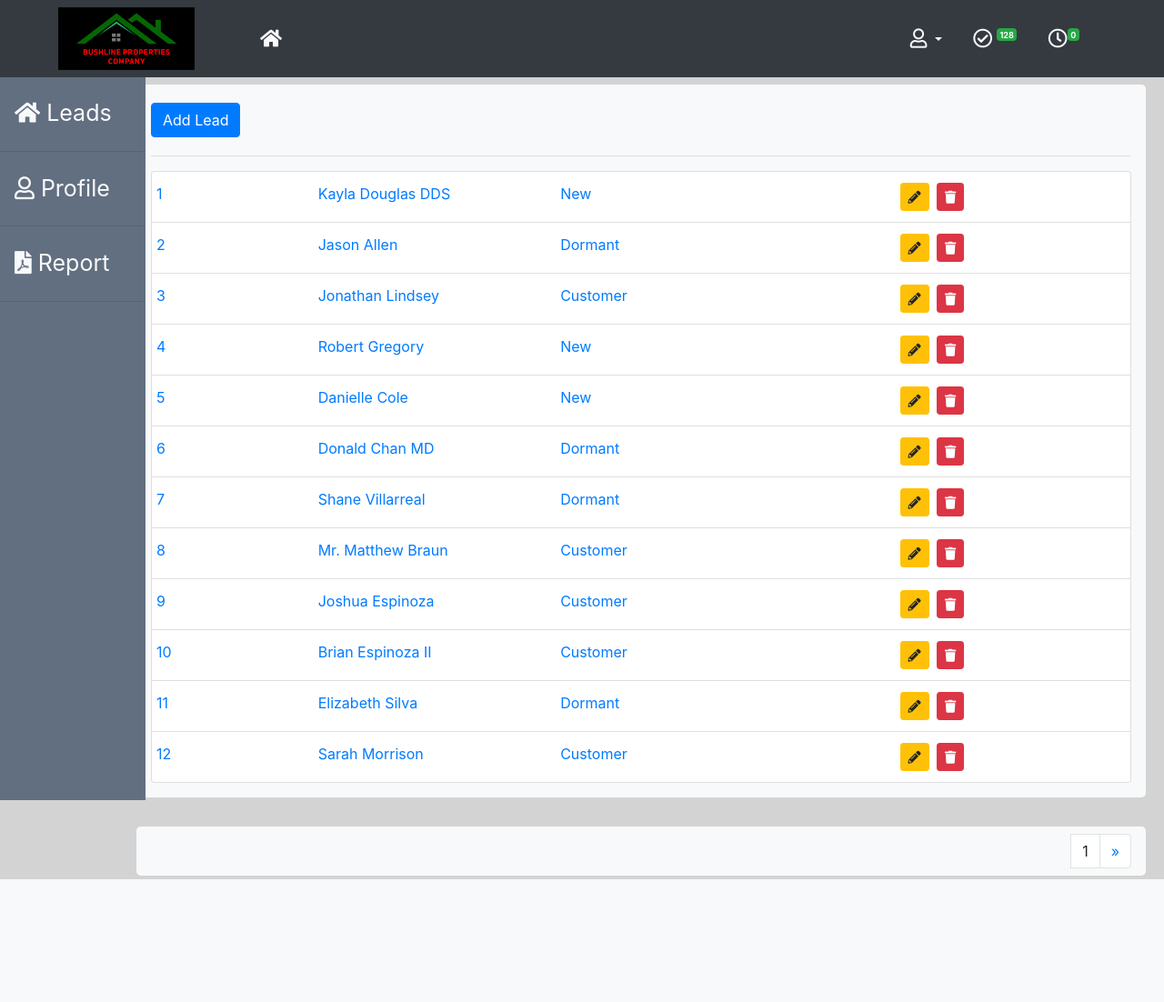
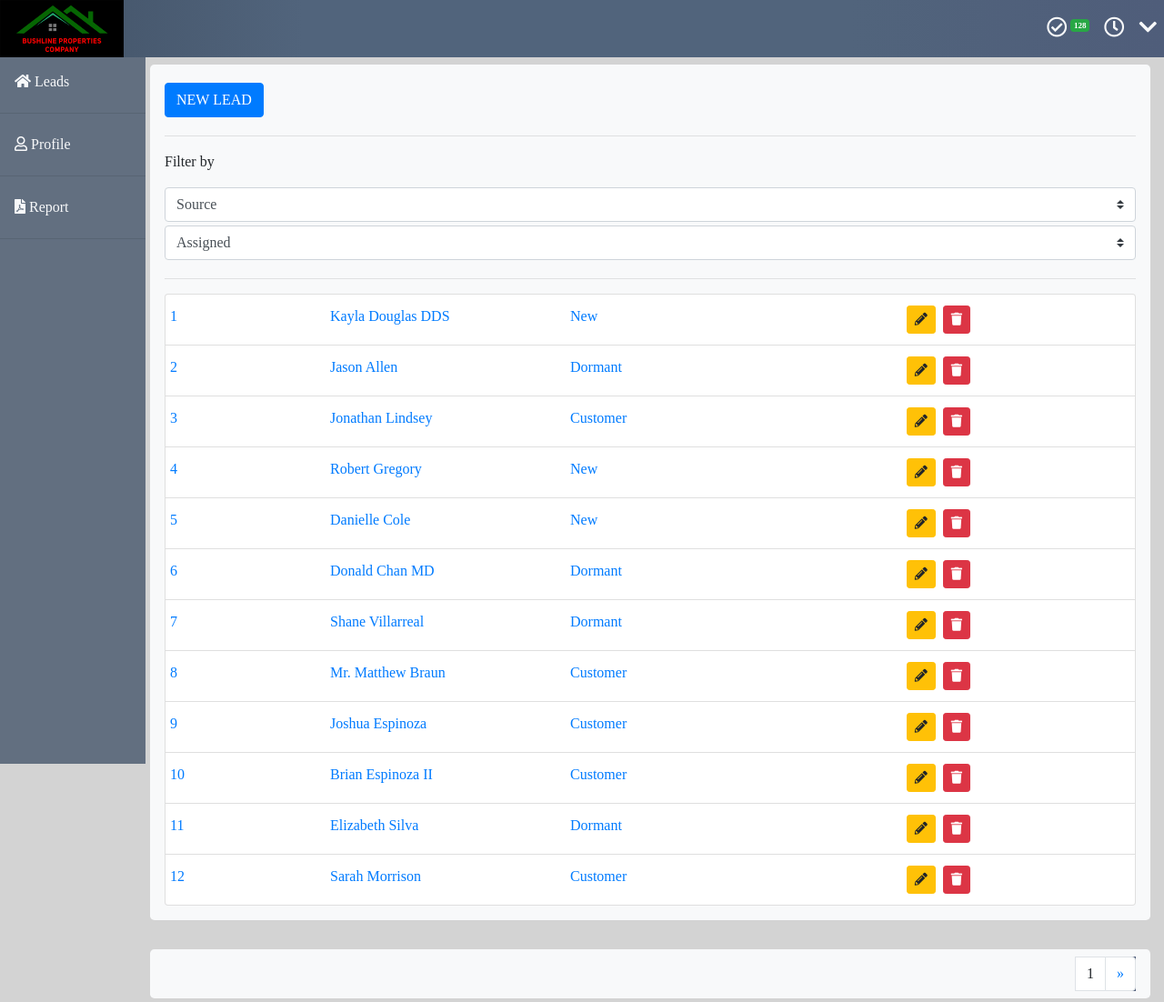
Before and after one commit to FrezeSteve/crm, a Django app: page / in a window 1280 px wide. Shown: the whole page at 91% size. Before the commit the page ends 967 px from the top, so only its background shows below. Run offline with Django 3.2, Linux system fonts and the light colour scheme; a user stored in the database is signed in; data comes from the database, SQL or seed files in the repository; both versions use the stored data as it was after the commit; some libraries are stand-ins or nearby versions.

Commit message:
Some major upgrades: Frontend

```diff
--- a/lead/static/css/style.css
+++ b/lead/static/css/style.css
@@ -1,94 +1,143 @@
+* {
+    margin: 0;
+    padding: 0;
+}
+
 body {
     background-color: lightgrey;
+    font-family: "Roboto, 'Helvetica Neue', Helvetica, Arial, sans-serif";
 }
 
 .jumbotron {
     background-color: #f8f9fa!important;
 }
 
-@media screen and (max-width: 425px) {
-  #vismd {
-    visibility: hidden;
+nav {
+    background-image: linear-gradient(to right, #415165 0%, #51647c 26%, #51647c 73%, #4f5d7a 100%);
+}
+
+@media screen and (min-width: 600px) {
+    /*tabs and laptops*/
+    nav.navbar {
+        display: flex;
+        z-index: 2;
+        max-height: 63px;
+    }
+    .fa-sm-lg {
+        font-size: 1.4em;
+        line-height: .75em;
+        vertical-align: -.0667em;
+    }
+    #bimg {
+        max-width: 30%;
+        height: 63px;
+    }
+    a.navbar-brand {
+        display: contents;
+    }
+    .navbar-dark .navbar-toggler {
+        border: 0px;
+    }
+    .navbar-expand .navbar-toggler {
         display: none;
     }
-  nav .container a.navbar-brand img#bimg {
-    width: 100px;
+    a#navbarDrop.dropdown-toggle::after {
+        display: none;
+    }
+    .dropdown-menu {
+        right: .25em;
+        left: 79%;
+    }
+    .sidenav {
+        height: 100%;
+        width: 160px;
+        margin-top: 1rem;
+        position: fixed;
+        z-index: 1;
+        top: 24px;
+        left: 0;
+        background-color: #626f80;
+        overflow-x: hidden;
+        padding-top: 2rem;
+        transition: all 500ms linear;
+    }
+    .sidenav a {
+        padding: 6px 8px 6px 16px;
+        text-decoration: none;
+        color: #818181;
+        display: block;
+    }
+    .sidenav a:hover {
+        color: #f1f1f1;
+    }
+    .dmain {
+        margin-left: 150px !important;
     }
 }
 
-@media screen and (min-width: 768px) {
-  #vismd {
-    visibility: visible;
+@media screen and (max-width: 600px) {
+    /*mobile devices*/
+    nav.navbar {
+        display: flex;
+        z-index: 2;
     }
-  nav .container a.navbar-brand img#bimg {
-    width: 150px;
+    #bimg {
+        max-width: 30%;
     }
-  nav .navbar-toggler-icon {
-    visibility: hidden;
+    a.navbar-brand {
+        display: contents;
     }
-  .sidenav {
-    visibility: visible;
+    .navbar-dark .navbar-toggler {
+        border: 0px;
     }
+    .navbar-expand .navbar-toggler {
+        display: initial;
     }
-
-.dmain {
-  margin-left: 130px !important;
+    a#navbarDrop.dropdown-toggle::after {
+        display: none;
     }
-
+    .dropdown-menu {
+        width: 100%;
+        border: 0px;
+        border-radius: 2px;
+    }
     .sidenav {
         height: 100%;
         width: 160px;
-  margin-top: 80px;
+        margin-top: 1rem;
         position: fixed;
         z-index: 1;
-  top: 0;
-  left: 0;
+        top: 24px;
+        left: -200px;
         background-color: #626f80;
         overflow-x: hidden;
-  padding-top: 20px;
+        padding-top: 2rem;
+        transition: all 500ms linear;
     }
-
-.show {
-  visibility: visible !important;
-}
-
     .sidenav a {
         padding: 6px 8px 6px 16px;
         text-decoration: none;
-  font-size: 25px;
         color: #818181;
         display: block;
     }
-
     .sidenav a:hover {
         color: #f1f1f1;
     }
-
-.main {
-  margin-left: 160px;
-  /* Same as the width of the sidenav */
-  font-size: 28px;
-  /* Increased text to enable scrolling */
-  padding: 0px 10px;
+    .activateNav {
+        left: 0px !important;
     }
-
-@media screen and (max-width: 425px) {
-  .sidenav {
-    width: 160px;
-    margin-top: 54px;
-    visibility: hidden;
+    .btn-sm-mobile {
+        padding: .25rem .5rem;
+        font-size: .875rem;
+        line-height: 1.5;
+        border-radius: .2rem;
+        width: 100%;
     }
-  .navbar-toggler-icon {
-    visibility: visible;
+    .btn-primary {
+        border-color: #03a9f4 !important;
+        background-color: #03a9f4 !important;
     }
-  .container .navbar-brand, .container .navbar-nav .fa-home {
-    visibility: hidden;
+    #vismd {
         display: none;
     }
-  .dmain {
-    margin: 0px !important;
 }
-  .sidenav a {
-    font-size: 18px;
-  }
-}
--- a/lead/templates/lead/base.html
+++ b/lead/templates/lead/base.html
@@ -36,8 +36,8 @@
   {% block scripts %} {% endblock scripts %}
   <script>
     $(document).ready(function () {
-      $('.navbar-toggler-icon').click(function (e) {
-        $('.sidenav').toggleClass('show')
+      $('.navbar-toggler').click(function (e) {
+        $('.sidenav').toggleClass('activateNav')
       })
     })
   </script>
--- a/lead/templates/lead/lead_list.html
+++ b/lead/templates/lead/lead_list.html
@@ -2,6 +2,7 @@
 <title>
   {% block title %} List of Leads {% endblock title %}
 </title>
+
 <body>
   <div class="container">
     {% block content %}
@@ -10,12 +11,26 @@
         <div class="col-12">
           <div class="jumbotron p-3 mt-2">
             <div class="buttons">
-              <a href="{% url 'lead_new' %}" class="btn btn-primary my-1"
-                >Add Lead</a
-              >
+              <a href="{% url 'lead_new' %}" class="btn btn-sm-mobile text-left btn-primary my-1">NEW LEAD</a>
             </div>
 
             <hr />
+            <div class="filters">
+              <p>Filter by</p>
+              <select class="custom-select mb-1">
+                <option selected>Source</option>
+                <option value="1">One</option>
+                <option value="2">Two</option>
+                <option value="3">Three</option>
+              </select>
+              <select class="custom-select mb-1">
+                <option selected>Assigned</option>
+                <option value="1">One</option>
+                <option value="2">Two</option>
+                <option value="3">Three</option>
+              </select>
+            </div>
+            <hr>
             <ul class="list-group">
               {% for lead in lead_list %}
 
@@ -35,22 +50,10 @@
                     </a>
                   </div>
                   <div id="vismd" class="col-12 col-md-3 px-0 text-right">
-                    <a
-                      href="{% url 'lead_edit' pk=lead.pk %}"
-                      class="btn btn-warning btn-sm mr-1"
-                      data-toggle="tooltip"
-                      data-placement="bottom"
-                      title="Edit"
-                      ><i class="fas fa-pencil-alt"></i
-                    ></a>
-                    <a
-                      href="{% url 'lead_remove' pk=lead.pk %}"
-                      class="btn btn-danger btn-sm"
-                      data-toggle="tooltip"
-                      data-placement="bottom"
-                      title="Delete"
-                      ><i class="fas fa-trash"></i
-                    ></a>
+                    <a href="{% url 'lead_edit' pk=lead.pk %}" class="btn btn-warning btn-sm mr-1" data-toggle="tooltip"
+                      data-placement="bottom" title="Edit"><i class="fas fa-pencil-alt"></i></a>
+                    <a href="{% url 'lead_remove' pk=lead.pk %}" class="btn btn-danger btn-sm" data-toggle="tooltip"
+                      data-placement="bottom" title="Delete"><i class="fas fa-trash"></i></a>
                   </div>
                 </div>
               </li>
@@ -62,11 +65,7 @@
               <ul class="pagination m-0 ">
                 <li class="page-item">
                   {% if lead_list.has_previous %}
-                  <a
-                    class="page-link"
-                    href="?page={{ lead_list.previous_page_number }}"
-                    aria-label="Previous"
-                  >
+                  <a class="page-link" href="?page={{ lead_list.previous_page_number }}" aria-label="Previous">
                     <span aria-hidden="true">&laquo;</span>
                   </a>
                   {% endif %}
@@ -76,11 +75,7 @@
                 </li>
                 <li class="page-item">
                   {% if lead_list.has_next %}
-                  <a
-                    class="page-link"
-                    href="?page={{ lead_list.next_page_number }}"
-                    aria-label="Next"
-                  >
+                  <a class="page-link" href="?page={{ lead_list.next_page_number }}" aria-label="Next">
                     <span aria-hidden="true">&raquo;</span>
                   </a>
                   {%endif %}
--- a/lead/templates/lead/navbar.html
+++ b/lead/templates/lead/navbar.html
@@ -1,39 +1,14 @@
-{% load static %}
-<nav class="navbar navbar-expand navbar-dark bg-dark pl-1" style="z-index: 2;">
-  <div class="container">
-    <a class="navbar-brand text-light py-0" href="/"><img id='bimg' class="img-fluid" src="/media/bpro.png"
-        alt='image' /></a>
-    <span class="ml-3 navbar-toggler-icon"></span>
-    <div class="navbar-nav">
-      <a class="nav-link px-1 px-sm-3" href="/"><span class="text-light">
-          <i class="fas fa-lg text-light fa-home"></i>
-        </span>
+<div class="pos-f-t">
+    <nav class="navbar navbar-expand navbar-dark bg-dark p-0">
+        <button class="navbar-toggler px-2" type="button">
+            <span class="navbar-toggler-icon"></span>
+        </button>
+        <a class="navbar-brand p-0 m-0" href="#">
+            <img id='bimg' class="img-fluid" src="/media/bpro.png" alt='image' />
         </a>
-    </div>
-    <div class="navbar-nav ml-sm-auto">
-      {% if not request.user.is_authenticated %}
-
-      <a class="nav-link px-1 px-sm-3" href="#"><span class="text-light">Login</span>
-        <span class="sr-only">(current)</span></a>
-      {% else %}
-      <!-- <a class="nav-link" href="#" data-toggle="tooltip" data-placement="bottom" title="Profile">
-        <i class="far fa-lg text-light fa-user"></i> -->
-      </a>
-      <li class="nav-item dropdown">
-        <button class="btn btn-lnk px-1 text-light px-sm-3 dropdown-toggle" id="navbarDropdown" data-toggle="dropdown"
-          data-toggle="tooltip" data-placement="bottom" title="User"><i class="far fa-lg fa-user text-light">
-          </i>
-        </button>
-        <div class="dropdown-menu" aria-labelledby="navbarDropdown">
-          <a class="dropdown-item" href="{% url 'user_profile' %}">Profile</a>
-          {% if request.user.is_staff %}
-          <a href="{% url 'report' %}" class="dropdown-item">Reports</a>
-          {% endif %}
-          <a class="dropdown-item" href="{% url 'logout' %}">Logout</a>
-        </div>
-      </li>
-      <button class="btn btn-lnk px-1 px-sm-3" data-toggle="modal" data-target="#exampleModalScrollable"
-        data-toggle="tooltip" data-placement="bottom" title="Tasks"><i class="far fa-lg fa-check-circle text-light"></i>
+        <div class="navbar-nav ml-auto">
+            <a class="nav-item nav-link" data-toggle="modal" data-target="#exampleModalScrollable" data-toggle="tooltip"
+                data-placement="bottom" title="Tasks" href="#"><i class="far fa-sm-lg fa-check-circle text-light"></i>
                 {% if task_count %}
                 <sup>
                     <span class="badge badge-success">
@@ -41,15 +16,29 @@
                     </span>
                 </sup>
                 {% endif %}
-      </button>
-      <button class="btn btn-lnk px-1 px-sm-3" data-toggle="modal" data-target="#Reminder" data-toggle="tooltip"
-        data-placement="bottom" title="Reminders"><i class="far fa-lg fa-clock text-light"></i><sup><span
-            class="badge badge-success">{{reminders|length}}</span></sup></button>
+            </a>
+            <a class="nav-item nav-link " data-toggle="modal" data-target="#Reminder" data-toggle="tooltip"
+                data-placement="bottom" title="Reminders" href=" #"><i class="far fa-sm-lg fa-clock text-light"></i>
+                {% if reminders %}
+                <sup><span class="badge badge-success">{{reminders|length}}</span></sup>
                 {% endif %}
-      </ul>
+            </a>
+            <div class="nav-item">
+                <a class="nav-link dropdown-toggle" href="#" id="navbarDrop" data-toggle="dropdown">
+                    <i class="fas fa-sm-lg fa-chevron-down text-light"></i>
+                </a>
+                <div class="dropdown-menu">
+                    <a class="dropdown-item" href="{% url 'user_profile' %}">Profile</a>
+                    {% if request.user.is_staff %}
+                    <a href="{% url 'report' %}" class="dropdown-item">Reports</a>
+                    {% endif %}
+                    <a class="dropdown-item" href="{% url 'logout' %}">Logout</a>
+                </div>
             </div>
         </div>
     </nav>
+
+</div>
 <div class="sidenav">
     <a class="text-light" href="{% url 'lead_list' %}">
         <i class="fas text-light fa-home"></i>
@@ -61,21 +50,11 @@
         Profile
     </a>
     <hr>
+    {% if request.user.is_staff %}
     <a class="text-light" href="{% url 'report' %}">
         <i class="fas fa-file-pdf text-light"></i>
         Report
     </a>
     <hr>
+    {% endif %}
 </div>
-{% comment %} <li class="nav-item dropdown">
-  <a class="nav-link dropdown-toggle" href="#" id="navbarDropdown" role="button" data-toggle="dropdown"
-    aria-haspopup="true" aria-expanded="false">
-    Dropdown
-  </a>
-  <div class="dropdown-menu" aria-labelledby="navbarDropdown">
-    <a class="dropdown-item" href="#">Action</a>
-    <a class="dropdown-item" href="#">Another action</a>
-    <div class="dropdown-divider"></div>
-    <a class="dropdown-item" href="#">Something else here</a>
-  </div>
-</li> {% endcomment %}
--- a/lead/views.py
+++ b/lead/views.py
@@ -360,6 +360,20 @@
     return HttpResponseForbidden("<h1>I Don't know whats happening</h1>")
 
 
+# EndPoint for changing status to customer
+@login_required
+def statusComplete(request, pk):
+    object = get_object_or_404(Lead, pk=pk)
+    pk = object.task.pk
+    # if the reminder is completed you can't delete it
+    if object.task.completed:
+        return HttpResponseForbidden("<h1 style='color:red;text-align:center;'>Cant delete this reminder!</h1>")
+    if not object.trash:
+        object.trash = True
+        object.save()
+    return HttpResponseRedirect(reverse_lazy('task_detail', kwargs={'pk': pk}))
+    pass
+
 # Reports Source
 @login_required
 def reports(request):
@@ -450,6 +464,8 @@
 
     plt.savefig(os.path.join(settings.MEDIA_ROOT, report_name))
     return report_name
+
+
 
 
 def datagenTasks():
@@ -571,4 +587,4 @@
                 else: print("cant send email")
 
 
-RepeatedTimer(30.0, sendEmail)
+# RepeatedTimer(30.0, sendEmail)
```
Also changed, not shown: lead/static/css/style1.css (added, +105 -0 lines), lead/templates/lead/lead_detail.html (+6 -3 lines), lead/templates/lead/navbar_back.html (added, +83 -0 lines), db.sqlite3. Lines whose indentation alone changed are shown as unchanged.
